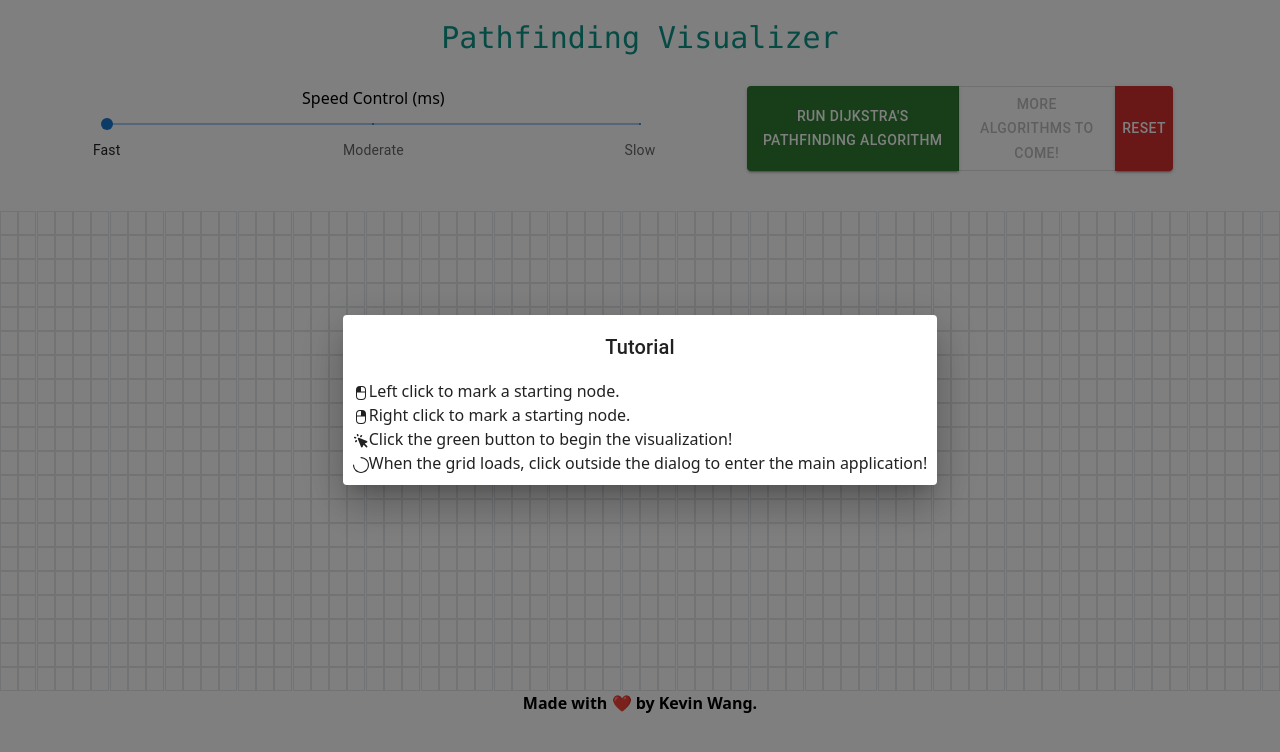
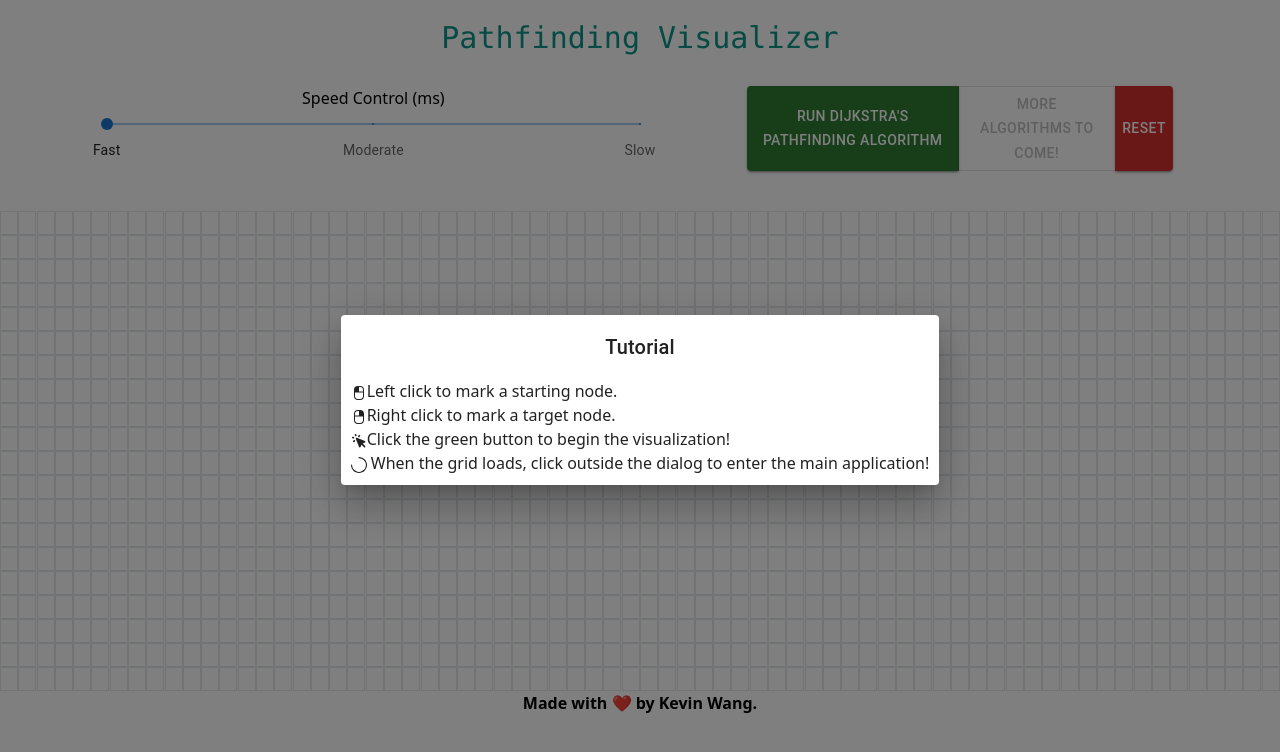
Before and after one commit to KevinW0/pathfinding-final, a React (Vite) app: page / in a window 1280 px wide. Shown: the top 752 px of the page. Built offline with nearby package versions, Linux system fonts and the light colour scheme.

Commit message:
fix: :bug: Fix typo, spacing.

```diff
--- a/src/HelpDialog.jsx
+++ b/src/HelpDialog.jsx
@@ -11,9 +11,9 @@ export const HelpDialog = () => {
             <DialogTitle style={{ textAlign: 'center' }}>Tutorial</DialogTitle>
             <div style={{ margin: '0px 10px 10px 10px' }}>
                 <p><PiMouseLeftClickFill style={{ display: 'inline' }} />Left click to mark a starting node.</p>
-                <p><PiMouseRightClickFill style={{ display: 'inline' }} />Right click to mark a starting node.</p>
+                <p><PiMouseRightClickFill style={{ display: 'inline' }} />Right click to mark a target node.</p>
                 <p><HiCursorClick style={{ display: 'inline' }} />Click the green button to begin the visualization!</p>
-                <p><AiOutlineLoading3Quarters style={{ display: 'inline' }} />When the grid loads, click outside the dialog to enter the main application!</p>
+                <p><AiOutlineLoading3Quarters style={{ display: 'inline' }} /> When the grid loads, click outside the dialog to enter the main application!</p>
             </div>
         </Dialog>
     )
```
